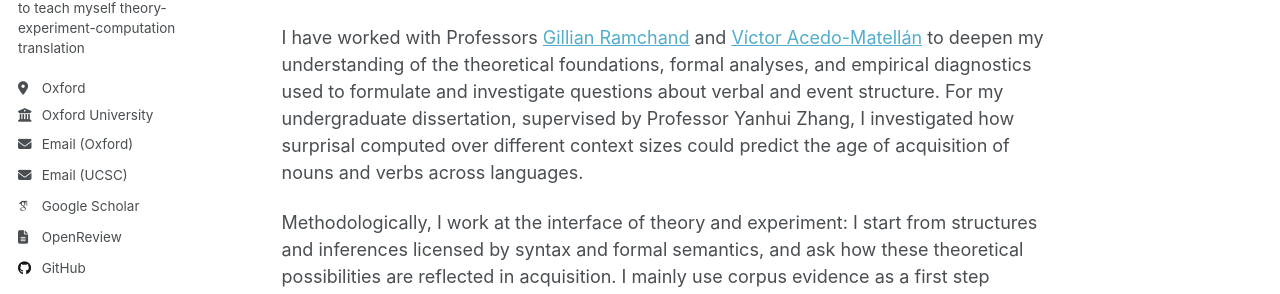
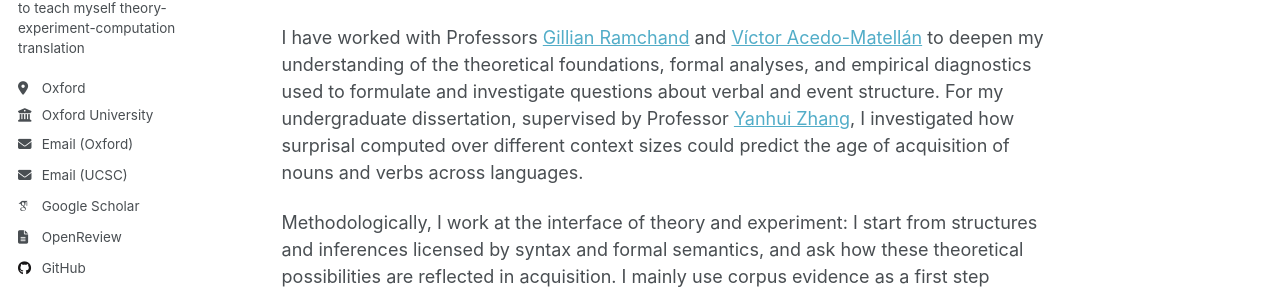
Before and after one commit to xiangyu-wang-linguistics/xiangyu-wang-linguistics.github.io, a Jekyll site: the page built from _pages/about.md, in a window 1280 px wide and 1134 px high. Shown: the part 326-620 px from the top of the window. Built offline with Jekyll 4.4.1, drawn with Linux system fonts in a browser that asks for light colours; some web fonts are replaced; a script that is not in the unit is left out; part of the change alters nothing that is shown.

```diff
--- a/_pages/about.md
+++ b/_pages/about.md
@@ -13,7 +13,7 @@ Hello! My name is Xiangyu Wang (/ɕjɑŋ.y wɑŋ/).
 
 I graduated from the University of Oxford with an MPhil in Linguistics, Philology and Phonetics, a two-year master's degree. My research interests are in syntax, semantics, and language acquisition. Broadly, I am interested in how patterns predicted by syntactic and semantic theory surface not only in controlled, linguist-trimmed datasets, but also in large-scale corpora and in (developing) minds.
 
-I have worked with Professors [Gillian Ramchand](https://gillianramchand.blog/about/) and [Víctor Acedo-Matellán](https://victoracedomatellan.weebly.com/) to deepen my understanding of the theoretical foundations, formal analyses, and empirical diagnostics used to formulate and investigate questions about verbal and event structure. For my undergraduate dissertation, supervised by Professor Yanhui Zhang, I investigated how surprisal computed over different context sizes could predict the age of acquisition of nouns and verbs across languages.
+I have worked with Professors [Gillian Ramchand](https://gillianramchand.blog/about/) and [Víctor Acedo-Matellán](https://victoracedomatellan.weebly.com/) to deepen my understanding of the theoretical foundations, formal analyses, and empirical diagnostics used to formulate and investigate questions about verbal and event structure. For my undergraduate dissertation, supervised by Professor [Yanhui Zhang](https://fhss.cityu.edu.mo/en/applied-linguistics/540), I investigated how surprisal computed over different context sizes could predict the age of acquisition of nouns and verbs across languages.
 
 Methodologically, I work at the interface of theory and experiment: I start from structures and inferences licensed by syntax and formal semantics, and ask how these theoretical possibilities are reflected in acquisition. I mainly use corpus evidence as a first step toward assessing whether learners might use the relevant cues.
 
```
